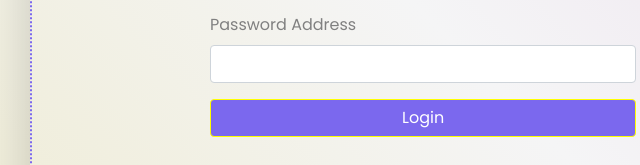
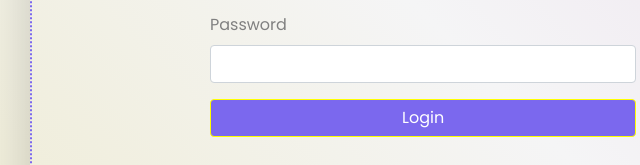
Before and after one commit to luke-osullivan/spotter, a website: page public/login.html in a window 1280 px wide. Shown: the part 327-492 px from the top of the page, 217-857 px from the left. Drawn offline with nearby package versions, Linux system fonts and the light colour scheme; a web font is replaced by a local one.

Commit message:
minor grammatical change

```diff
--- a/public/login.html
+++ b/public/login.html
@@ -33,7 +33,7 @@
                 <input type="text" class="form-control" id="email-input">
               </div>
               <div class="form-group">
-                <label for="Password">Password Address</label>
+                <label for="Password">Password</label>
                 <input type="password" class="form-control" id="password-input">
               </div>
               <div class="form-group">
```
